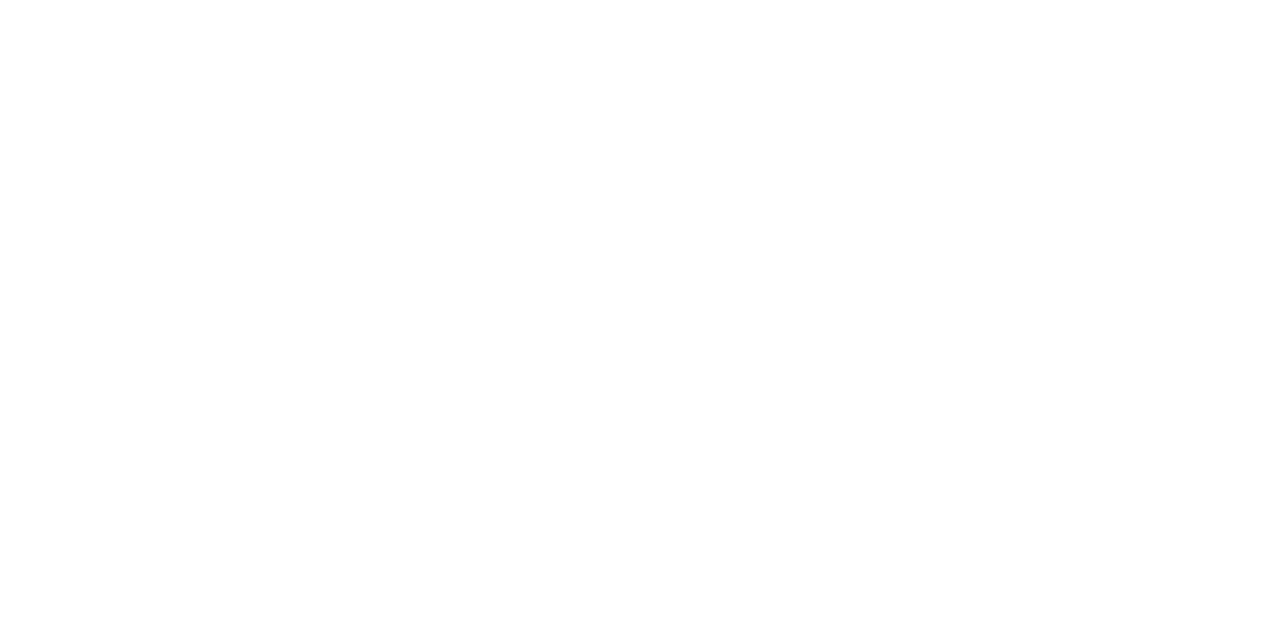
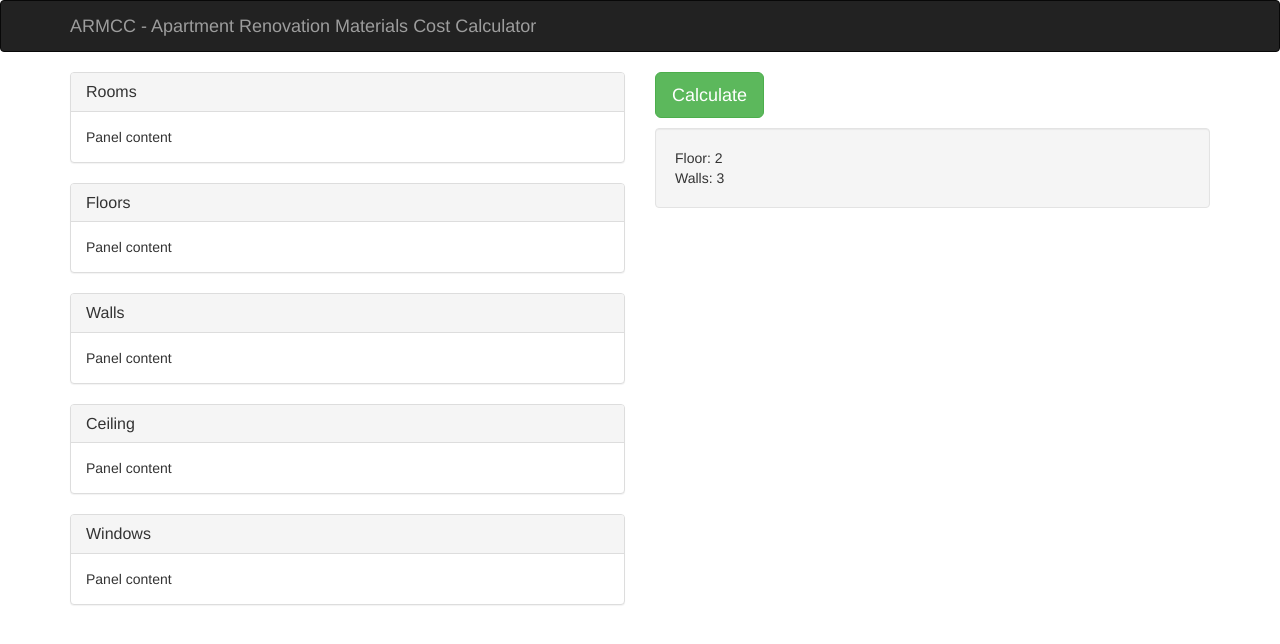
Before and after one commit to university-projects-se-6050103/course03cpit.net, a plain HTML site: page frontend/index.html in a window 1280 px wide. Drawn offline with nearby package versions, Linux system fonts and the light colour scheme.

Commit message:
Add basic page layout

```diff
--- a/frontend/index.html
+++ b/frontend/index.html
@@ -1,12 +1,92 @@
+<!DOCTYPE html>
 <html>
 <head>
     <meta http-equiv="Content-Type" content="text/html;charset=UTF-8">
     <meta name="viewport" content="width=device-width, initial-scale=1">
+    <link rel="stylesheet" href="https://maxcdn.bootstrapcdn.com/bootstrap/3.3.7/css/bootstrap.min.css"
+          integrity="sha384-BVYiiSIFeK1dGmJRAkycuHAHRg32OmUcww7on3RYdg4Va+PmSTsz/K68vbdEjh4u"
+          crossorigin="anonymous">
     <script src="https://code.jquery.com/jquery-3.1.1.min.js"
             integrity="sha256-hVVnYaiADRTO2PzUGmuLJr8BLUSjGIZsDYGmIJLv2b8="
             crossorigin="anonymous"></script>
+    <script src="https://maxcdn.bootstrapcdn.com/bootstrap/3.3.7/js/bootstrap.min.js"
+            integrity="sha384-Tc5IQib027qvyjSMfHjOMaLkfuWVxZxUPnCJA7l2mCWNIpG9mGCD8wGNIcPD7Txa"
+            crossorigin="anonymous"></script>
 </head>
 <body>
+<nav class="navbar navbar-inverse">
+    <div class="container">
+        <div class="navbar-header">
+            <a href="#" class="navbar-brand">ARMCC - Apartment Renovation Materials Cost Calculator</a>
+        </div>
+    </div>
+</nav>
+
+<div class="container">
+    <div class="row">
+        <div class="col col-md-6">
+            <div class="panel panel-default">
+                <div class="panel-heading">
+                    <h3 class="panel-title">Rooms</h3>
+                </div>
+                <div class="panel-body">
+                    Panel content
+                </div>
+            </div>
+
+            <div class="panel panel-default">
+                <div class="panel-heading">
+                    <h3 class="panel-title">Floors</h3>
+                </div>
+                <div class="panel-body">
+                    Panel content
+                </div>
+            </div>
+
+            <div class="panel panel-default">
+                <div class="panel-heading">
+                    <h3 class="panel-title">Walls</h3>
+                </div>
+                <div class="panel-body">
+                    Panel content
+                </div>
+            </div>
+
+            <div class="panel panel-default">
+                <div class="panel-heading">
+                    <h3 class="panel-title">Ceiling</h3>
+                </div>
+                <div class="panel-body">
+                    Panel content
+                </div>
+            </div>
+
+            <div class="panel panel-default">
+                <div class="panel-heading">
+                    <h3 class="panel-title">Windows</h3>
+                </div>
+                <div class="panel-body">
+                    Panel content
+                </div>
+            </div>
+        </div>
+
+        <div class="col col-md-6">
+            <p>
+                <button class="btn btn-lg btn-success" data-action="calculate">
+                    Calculate
+                </button>
+            </p>
+
+            <p class="well" data-role="results">
+                Floor: 2 <br>
+                Walls: 3
+            </p>
+        </div>
+    </div>
+</div>
+
+<script src="./script.js"></script>
 
 </body>
 </html>
--- /dev/null
+++ b/frontend/script.js
@@ -0,0 +1,3 @@
+window.onload = () => {
+
+};
```
